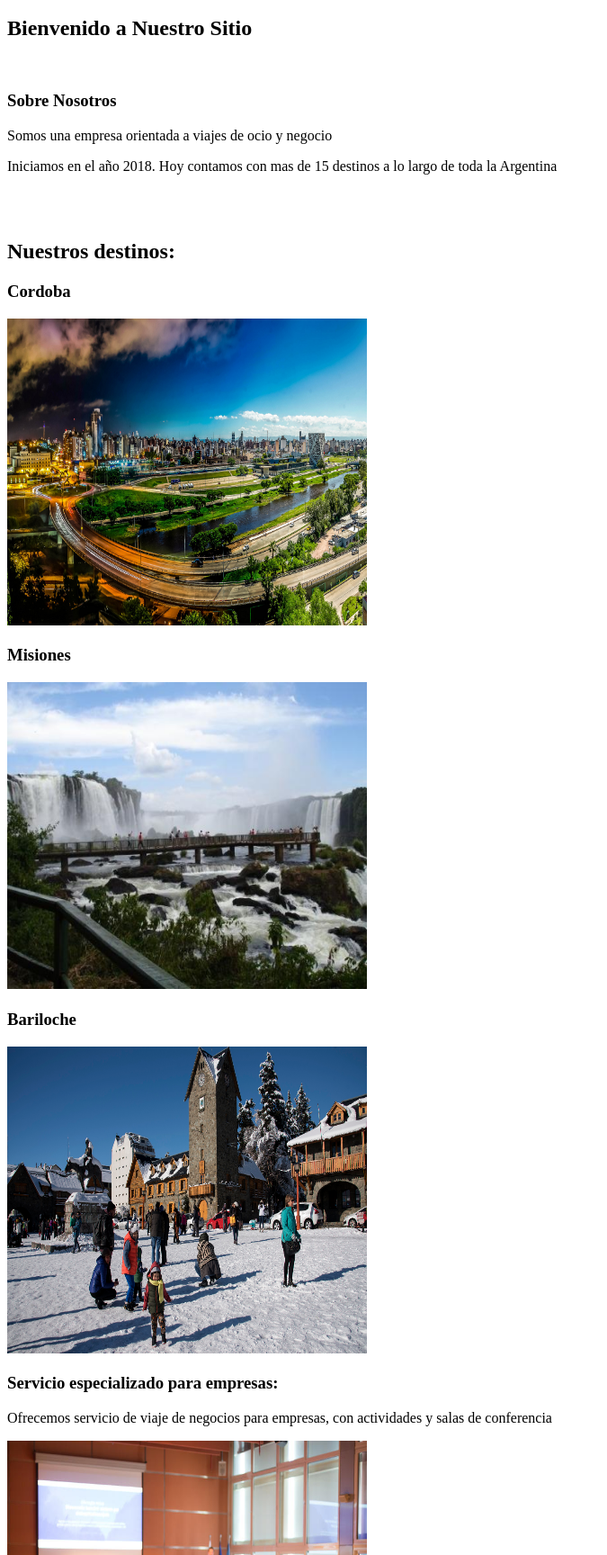
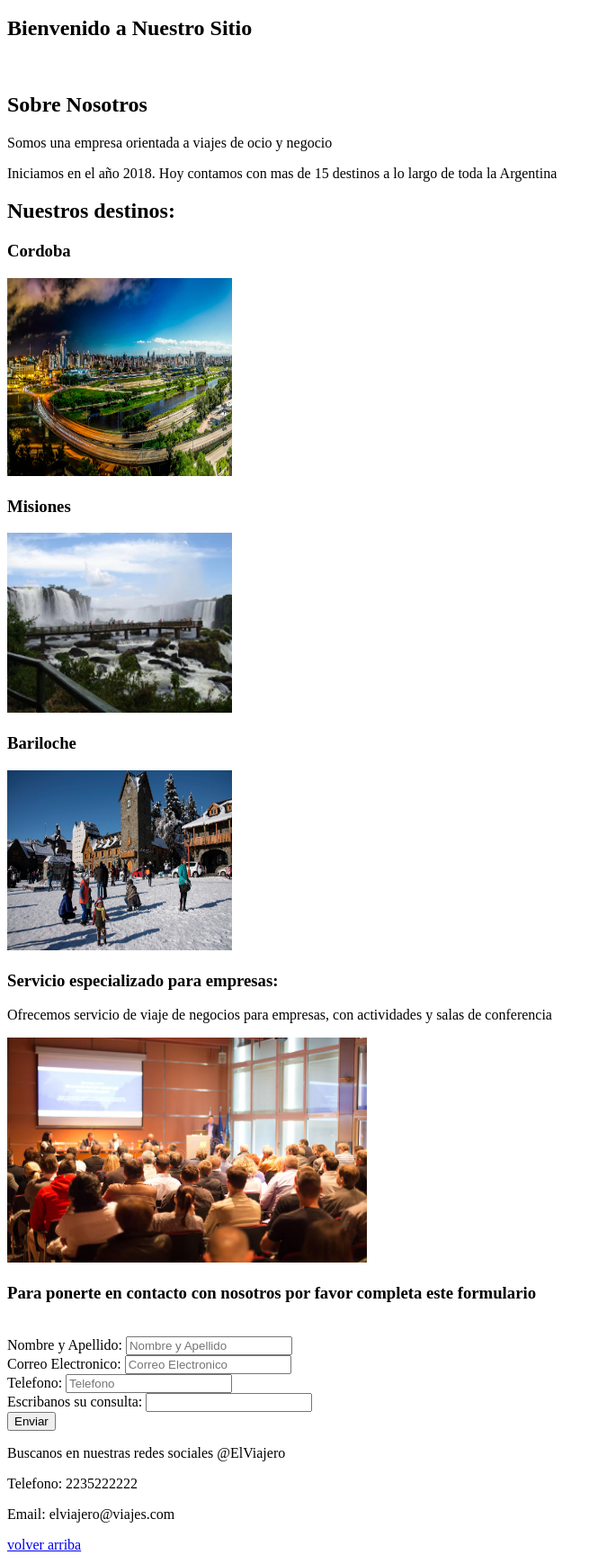
Before and after one commit to lucas-flores-1997/Modulo-HTML---Bootcamp-Full-Stack-en-Javascript---Dev-Place, a plain HTML site: page Challenge 1/index.html in a window 1280 px wide. Shown: the part 172-1900 px from the top of the page at 90% size, without its empty margins (0-675 px from the left). Drawn offline with Linux system fonts and the light colour scheme.

Commit message:
Add files via upload

```diff
--- a/Challenge 1/index.html
+++ b/Challenge 1/index.html
@@ -10,50 +10,51 @@
     <header>
         <h1>EL VIAJERO</h1>
     </header>
-    <nav class="menu">
+    <nav class="menu" id="Menu">
         <ul>
-          <li><a href="#">Inicio</a></li>
-          <li><a href="#">Sobre nosotros</a></li>
-          <li><a href="#">Contacto</a></li>
-          <li><a href="#">Destinos</a></li>
-          <li><a href="#">Para Empresas</a></li>
+          <li><a href="#Inicio">Inicio</a></li>
+          <li><a href="#Sobre_Nosotros">Sobre nosotros</a></li>
+          <li><a href="#Contacto">Contacto</a></li>
+          <li><a href="#Destinos">Destinos</a></li>
+          <li><a href="#Empresas">Para Empresas</a></li>
         </ul>
       </nav>
-      <section id="Inicio">
+
+    <section id="Inicio">
         <h1>Bienvenido a Nuestro Sitio</h1>
         <br>
     </section>
-      <section id="Sobre nosotros">
-        <h3>Sobre Nosotros</h3>
+
+      <section id="Sobre_Nosotros">
+        <h2>Sobre Nosotros</h2>
         <p>Somos una empresa orientada a viajes de ocio y negocio
         </p>
         <p>Iniciamos en el año 2018. Hoy contamos con mas de 15 destinos a lo largo de toda la Argentina</p>
-        <br>
-        <br>
     </section>
+
     <section id="Destinos">
         <h2>Nuestros destinos:</h2>
         <div>
             <h3>Cordoba</h3>
-            <img src="img/Cordoba1.jpg" alt="Cordoba" width="400"
-            height="341">
+            <img src="img/Cordoba1.jpg" alt="Cordoba" width="250"
+            height="220">
         </div>
         <div>
             <h3>Misiones</h3>
-            <img src="img/Misiones1.jpg" alt="Misiones"width="400"
-            height="341">
+            <img src="img/Misiones1.jpg" alt="Misiones"width="250"
+            height="200">
         </div>
         <div>
             <h3>Bariloche</h3>
-            <img src="img/Bariloche1.jpg" alt="Bariloche"width="400"
-            height="341">
+            <img src="img/Bariloche1.jpg" alt="Bariloche"width="250"
+            height="200">
         </div>
     </section>
 
     <section id="Empresas">
         <h3>Servicio especializado para empresas:</h3>
         <p>Ofrecemos servicio de viaje de negocios para empresas, con actividades y salas de conferencia</p>
-        <img src="img/Conferencia1.jpg" alt="Conferencia" height="341" width="400">
+        <img src="img/Conferencia1.jpg" alt="Conferencia" height="250" width="400">
       </section>
 
       <section id="Contacto">
@@ -61,23 +62,26 @@
         <br>
         <form action="">
             <label for="Nombre">Nombre y Apellido:</label>
-            <input type="text" name="Nombre" id="Nombre">
+            <input type="text" name="Nombre" id="Nombre" placeholder="Nombre y Apellido">
             <br>
             <label for="Correo">Correo Electronico:</label>
-            <input type="email" name="Correo" id="Correo">
+            <input type="email" name="Correo" id="Correo" placeholder="Correo Electronico">
             <br>
             <label for="Telefono">Telefono:</label>
-            <input type="tel" name="Telefono" id="Telefono">
+            <input type="tel" name="Telefono" id="Telefono" placeholder="Telefono">
             <br>
             <label for="Consulta">Escribanos su consulta:</label>
             <input type="text" name="Consulta" id="Consulta">
             <br>
+            <button type="submit">Enviar</button>
         </form>
       </section>
 
       <footer>
+        <p>Buscanos en nuestras redes sociales @ElViajero</p>
         <p>Telefono: 2235222222</p>
         <p>Email: elviajero@viajes.com</p>
+        <a href="#Menu">volver arriba</a>
     </footer>
 </body>
 </html>
```
